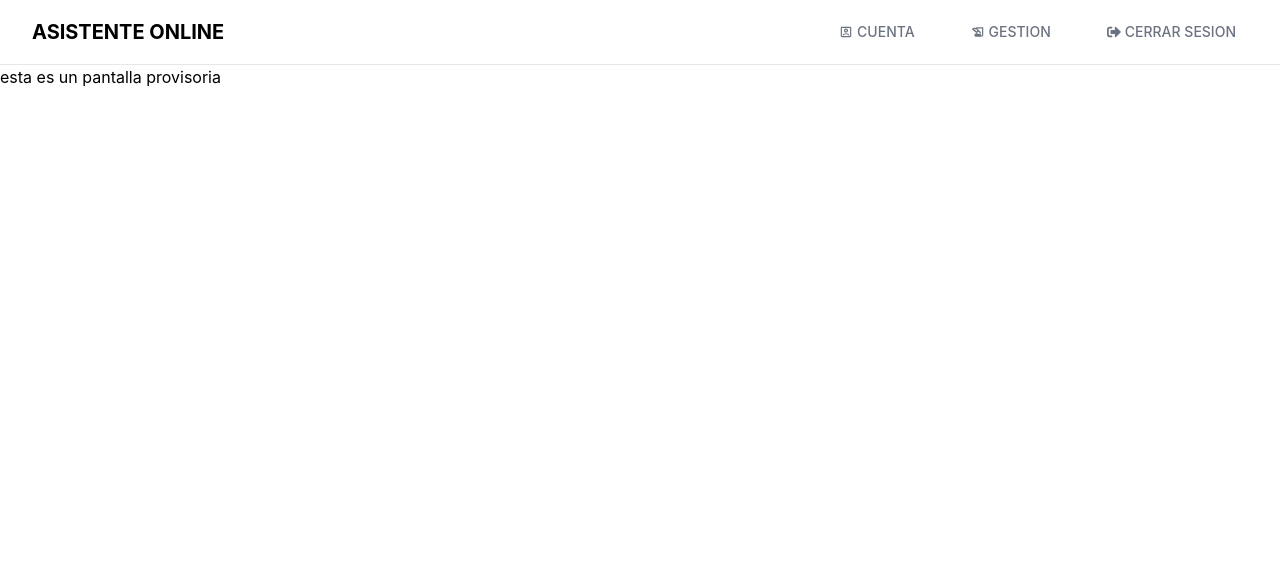
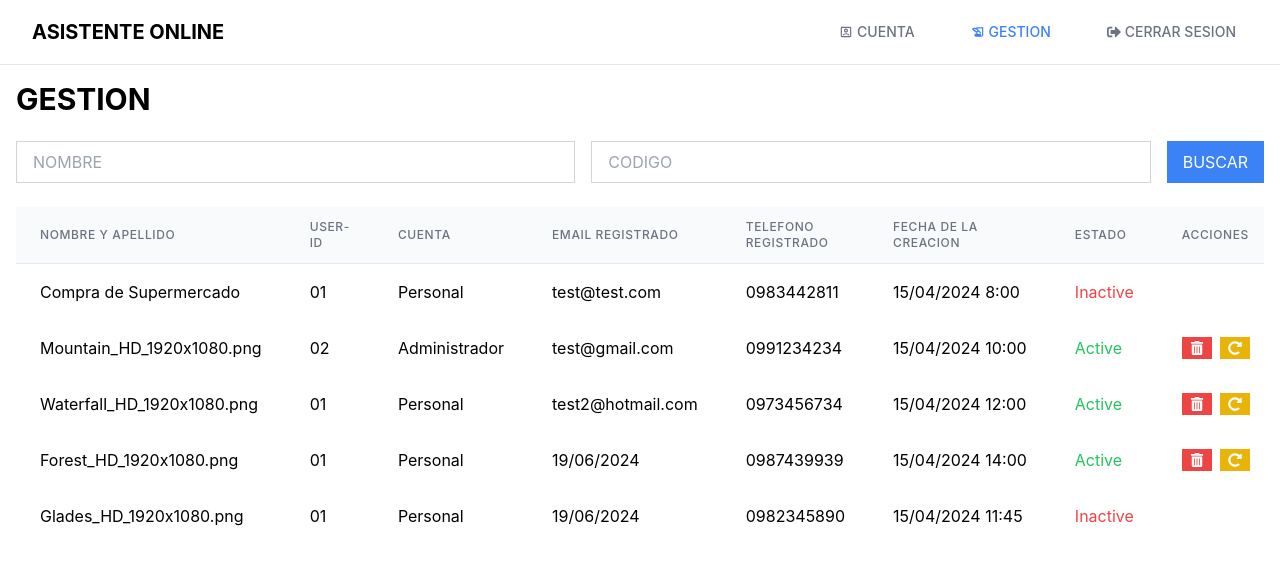
Before and after one commit to Renattab96/my-project-asistente, a React (Vite) app: page /support/gestion in a window 1280 px wide. Shown: the top 564 px of the page. Built offline with nearby package versions, Linux system fonts and the light colour scheme.

Commit message:
Maquetado sin integracion de Gestion desde un perfil Admin

```diff
--- a/src/App.tsx
+++ b/src/App.tsx
@@ -2,13 +2,13 @@ import React from "react";
 import { Routes, Route } from "react-router-dom";
 import "./App.css";
 import Login from "./components/login/Login";
-import LoginAdmin from "./components/LoginAdmin/loginAdmin" ;
-import ListaUsuario from  "./components/ListaUsuarios/ListaUsuarios";
-import Historic from "./components/historico/HistoryPage";
+import HistoryPage from "@components/historico/HistoryPage";
 import Cuenta from "./components/Cuenta/Cuenta";
 import Balance from "./components/balance/Balance";
 import Register from "./components/registro/Register";
 import Task from "./components/tarea/Tarea";
+import LoginAdmin from "./components/LoginAdmin/loginAdmin" ;
+import AdminUserTable from "./components/ListaUsuarios/AdminUserTable";
 
 
 
@@ -20,12 +20,12 @@ function App() {
       <Routes>
         <Route path="/" element={<Login />} />
         <Route path="/register" element={<Register />} />
-        <Route path='/support' element={<LoginAdmin />} />
-        <Route path='/support/gestion' element={< ListaUsuario />} />
-        <Route path="/historico" element={<Historic />} />
+        <Route path="/historico" element={<HistoryPage/>} />
         <Route path="/tarea" element={<Task />} />
         <Route path="/balance" element={<Balance />} />
         <Route path="/user_data/:id" element={<Cuenta />} />
+         <Route path='/support' element={<LoginAdmin />} />
+        <Route path='/support/gestion' element={< AdminUserTable />} />
       </Routes>
       {/* </BrowserRouter> */}
 
--- /dev/null
+++ b/src/components/ListaUsuarios/AdminUserTable.tsx
@@ -0,0 +1,196 @@
+import React, { useState } from 'react';
+import { FaTrashAlt, FaRedoAlt } from 'react-icons/fa';
+import { RiAccountBoxLine } from "react-icons/ri";
+import { MdOutlineHistoryEdu } from "react-icons/md";
+import { toast, ToastContainer } from 'react-toastify';
+import 'react-toastify/dist/ReactToastify.css';
+import NavbarAdmin from '@components/NavbarAdmin/NavbarAdmin';
+
+interface User {
+  id: string;
+  name: string;
+  userId: string;
+  accountType: string;
+  email: string;
+  phone: string;
+  creationDate: string;
+  status: 'Active' | 'Inactive';
+}
+
+const AdminUserTable: React.FC = () => {
+  const [menuOpen, setMenuOpen] = useState(false);
+  const [users, setUsers] = useState<User[]>([
+    {
+      id: '1',
+      name: 'Compra de Supermercado',
+      userId: '01',
+      accountType: 'Personal',
+      email: 'test@test.com',
+      phone: '0983442811',
+      creationDate: '15/04/2024 8:00',
+      status: 'Inactive',
+    },
+    {
+      id: '2',
+      name: 'Mountain_HD_1920x1080.png',
+      userId: '02',
+      accountType: 'Administrador',
+      email: 'test@gmail.com',
+      phone: '0991234234',
+      creationDate: '15/04/2024 10:00',
+      status: 'Active',
+    },
+    {
+      id: '3',
+      name: 'Waterfall_HD_1920x1080.png',
+      userId: '01',
+      accountType: 'Personal',
+      email: 'test2@hotmail.com',
+      phone: '0973456734',
+      creationDate: '15/04/2024 12:00',
+      status: 'Active',
+    },
+    {
+      id: '4',
+      name: 'Forest_HD_1920x1080.png',
+      userId: '01',
+      accountType: 'Personal',
+      email: '19/06/2024',
+      phone: '0987439939',
+      creationDate: '15/04/2024 14:00',
+      status: 'Active',
+    },
+    {
+      id: '5',
+      name: 'Glades_HD_1920x1080.png',
+      userId: '01',
+      accountType: 'Personal',
+      email: '19/06/2024',
+      phone: '0982345890',
+      creationDate: '15/04/2024 11:45',
+      status: 'Inactive',
+    },
+  ]);
+
+  // const toggleMenu = () => {
+  //   setMenuOpen(!menuOpen);
+  // };
+
+  const notify = () => {
+    toast.info('Funcionalidad en desarrollo', {
+      position: "top-right",
+      autoClose: 5000,
+      hideProgressBar: false,
+      closeOnClick: true,
+      pauseOnHover: true,
+      draggable: true,
+      progress: undefined,
+    });
+  };
+
+  // const handleDelete = (userId: string) => {
+  //   setUsers(users.filter(user => user.id !== userId));
+  // };
+
+  // const handleResetPassword = (userId: string) => {
+  //   console.log('Resetting password for user with ID:', userId);
+  //   // Lógica para restablecer la contraseña
+  // };
+
+  return (
+    <div>
+        <NavbarAdmin/>
+      <div className="container mx-auto p-4">
+        <h1 className="text-3xl font-bold mb-6">GESTION</h1>
+        <div className="flex flex-col md:flex-row mb-6 space-y-4 md:space-y-0 md:space-x-4">
+          <input
+            type="text"
+            placeholder="NOMBRE"
+            className="flex-1 px-4 py-2 border border-gray-300 rounded-md"
+          />
+          <input
+            type="text"
+            placeholder="CODIGO"
+            className="flex-1 px-4 py-2 border border-gray-300 rounded-md"
+          />
+          <button   onClick={notify} className="px-4 py-2 bg-blue-500 text-white rounded-md">BUSCAR</button>
+        </div>
+        <div className="overflow-x-auto">
+          <table className="min-w-full bg-white">
+            <thead>
+              <tr>
+                <th className="px-6 py-3 border-b border-gray-200 bg-gray-50 text-left text-xs font-medium text-gray-500 uppercase tracking-wider">Nombre y Apellido</th>
+                <th className="px-6 py-3 border-b border-gray-200 bg-gray-50 text-left text-xs font-medium text-gray-500 uppercase tracking-wider">User-id</th>
+                <th className="px-6 py-3 border-b border-gray-200 bg-gray-50 text-left text-xs font-medium text-gray-500 uppercase tracking-wider">Cuenta</th>
+                <th className="px-6 py-3 border-b border-gray-200 bg-gray-50 text-left text-xs font-medium text-gray-500 uppercase tracking-wider">Email registrado</th>
+                <th className="px-6 py-3 border-b border-gray-200 bg-gray-50 text-left text-xs font-medium text-gray-500 uppercase tracking-wider">Telefono registrado</th>
+                <th className="px-6 py-3 border-b border-gray-200 bg-gray-50 text-left text-xs font-medium text-gray-500 uppercase tracking-wider">Fecha de la creacion</th>
+                <th className="px-6 py-3 border-b border-gray-200 bg-gray-50 text-left text-xs font-medium text-gray-500 uppercase tracking-wider">Estado</th>
+                <th className="px-6 py-3 border-b border-gray-200 bg-gray-50 text-left text-xs font-medium text-gray-500 uppercase tracking-wider">Acciones</th>
+              </tr>
+            </thead>
+            <tbody>
+              {users.map((user) => (
+                <tr key={user.id}>
+                  <td className="px-6 py-4 whitespace-nowrap">{user.name}</td>
+                  <td className="px-6 py-4 whitespace-nowrap">{user.userId}</td>
+                  <td className="px-6 py-4 whitespace-nowrap">{user.accountType}</td>
+                  <td className="px-6 py-4 whitespace-nowrap">{user.email}</td>
+                  <td className="px-6 py-4 whitespace-nowrap">{user.phone}</td>
+                  <td className="px-6 py-4 whitespace-nowrap">{user.creationDate}</td>
+                  <td className={`px-6 py-4 whitespace-nowrap ${user.status === 'Active' ? 'text-green-500' : 'text-red-500'}`}>
+                    {user.status}
+                  </td>
+                  <td className="px-6 py-4 whitespace-nowrap">
+                    {user.status === 'Active' && (
+                      <div className="flex space-x-2">
+                        <button
+                          className="px-2 py-1 text-sm bg-red-500 text-white rounded-md"
+                          // onClick={() => handleDelete(user.id)}
+                          onClick={notify}
+                        >
+                          <FaTrashAlt />
+                        </button>
+                        <button
+                          className="px-2 py-1 text-sm bg-yellow-500 text-white rounded-md"
+                          // onClick={() => handleResetPassword(user.id)}
+                          onClick={notify}
+                        >
+                          <FaRedoAlt />
+                        </button>
+                      </div>
+                    )}
+                  </td>
+                </tr>
+              ))}
+            </tbody>
+          </table>
+        </div>
+      </div>
+      <ToastContainer />
+    </div>
+  );
+};
+
+export default AdminUserTable;
+
+
+
+
+// import React from "react";
+// import NavbarAdmin from "@components/NavbarAdmin/NavbarAdmin";
+
+// const ListaUsuario = () => {
+//   return (
+//     <>
+//       <div>
+//         <NavbarAdmin />
+//       </div>
+//       <div>
+//         <h1>esta es un pantalla provisoria </h1>
+//       </div>
+//     </>
+//   );
+// };
+
+// export default ListaUsuario;
--- a/src/components/ListaUsuarios/ListaUsuarios.tsx
+++ /dev/null
@@ -1,17 +0,0 @@
-import React from "react";
-import NavbarAdmin from "@components/NavbarAdmin/NavbarAdmin";
-
-const ListaUsuario = () => {
-  return (
-    <>
-      <div>
-        <NavbarAdmin />
-      </div>
-      <div>
-        <h1>esta es un pantalla provisoria </h1>
-      </div>
-    </>
-  );
-};
-
-export default ListaUsuario;
--- a/src/components/LoginAdmin/loginAdmin.tsx
+++ b/src/components/LoginAdmin/loginAdmin.tsx
@@ -18,7 +18,7 @@ const LoginAdmin = () => {
     <div className="flex flex-col h-screen justify-between">
       <header className="p-4 bg-white shadow-md flex justify-between items-center">
         <h1 className="text-2xl font-bold">ASISTENTE ONLINE</h1>
-        <Link to="/" className="text-lg">Accede a tu Asistente Online</Link>
+        <Link to="/" className="text-lg">Sitio Oficial </Link>
       </header>
       <main className="flex-grow flex items-center justify-center bg-blue-200">
         <div className="w-full max-w-md p-8 space-y-6 bg-gray-100 rounded-lg shadow-lg">
--- a/src/components/NavbarAdmin/NavbarAdmin.tsx
+++ b/src/components/NavbarAdmin/NavbarAdmin.tsx
@@ -1,14 +1,14 @@
 import React, { useState } from 'react';
-import { Link } from 'react-router-dom';
+import { Link, useLocation } from 'react-router-dom';
 import { FaSignOutAlt } from 'react-icons/fa';
 import { RiAccountBoxLine } from "react-icons/ri";
 import { MdOutlineHistoryEdu } from "react-icons/md";
-
 import 'react-toastify/dist/ReactToastify.css';
 import { toast, ToastContainer } from 'react-toastify';
 
 const NavbarAdmin: React.FC = () => {
   const [menuOpen, setMenuOpen] = useState(false);
+  const location = useLocation();
 
   const toggleMenu = () => {
     setMenuOpen(!menuOpen);
@@ -26,6 +26,10 @@ const NavbarAdmin: React.FC = () => {
     });
   };
 
+  const isActive = (path: string) => {
+    return location.pathname === path ? 'text-blue-500' : 'text-gray-500';
+  };
+
   return (
     <nav className="bg-white border-b border-gray-200">
       <div className="max-w-7xl mx-auto px-4 sm:px-6 lg:px-8">
@@ -34,13 +38,23 @@ const NavbarAdmin: React.FC = () => {
             <Link to="/" className="text-xl font-bold">ASISTENTE ONLINE</Link>
           </div>
           <div className="hidden md:flex md:space-x-8 md:ml-10">
-            <Link onClick={notify} to={'#'} className="text-gray-500 hover:text-gray-700 px-3 py-2 rounded-md text-sm font-medium flex items-center">
+            <Link
+              onClick={notify}
+              to={'#'}
+              className={`${isActive('/cuenta')} hover:text-gray-700 px-3 py-2 rounded-md text-sm font-medium flex items-center`}
+            >
               <RiAccountBoxLine className="mr-1" /> CUENTA
             </Link>
-            <Link to={"/support/gestion"} className="text-gray-500 hover:text-gray-700 px-3 py-2 rounded-md text-sm font-medium flex items-center">
+            <Link
+              to={"/support/gestion"}
+              className={`${isActive('/support/gestion')} hover:text-gray-700 px-3 py-2 rounded-md text-sm font-medium flex items-center`}
+            >
               <MdOutlineHistoryEdu className="mr-1" /> GESTION
             </Link>
-            <Link to="/support" className="text-gray-500 hover:text-gray-700 px-3 py-2 rounded-md text-sm font-medium flex items-center">
+            <Link
+              to="/support"
+              className={`${isActive('/support')} hover:text-gray-700 px-3 py-2 rounded-md text-sm font-medium flex items-center`}
+            >
               <FaSignOutAlt className="mr-1" /> CERRAR SESION
             </Link>
           </div>
@@ -66,16 +80,25 @@ const NavbarAdmin: React.FC = () => {
           </div>
         </div>
       </div>
-
       <div className={`${menuOpen ? 'block' : 'hidden'} md:hidden`} id="mobile-menu">
         <div className="px-2 pt-2 pb-3 space-y-1 sm:px-3">
-          <Link onClick={notify} to={'#'} className="text-gray-700 block px-3 py-2 rounded-md text-base font-medium flex items-center">
+          <Link
+            onClick={notify}
+            to={'#'}
+            className={`${isActive('/cuenta')} hover:text-gray-700 block px-3 py-2 rounded-md text-base font-medium flex items-center`}
+          >
             <RiAccountBoxLine className="mr-1" /> CUENTA
           </Link>
-          <Link to={"/support/gestion"} className="text-gray-700 block px-3 py-2 rounded-md text-base font-medium flex items-center">
+          <Link
+            to={"/support/gestion"}
+            className={`${isActive('/support/gestion')} hover:text-gray-700 block px-3 py-2 rounded-md text-base font-medium flex items-center`}
+          >
             <MdOutlineHistoryEdu className="mr-1" /> GESTION
           </Link>
-          <Link to="/support" className="text-gray-700 block px-3 py-2 rounded-md text-base font-medium flex items-center">
+          <Link
+            to="/support"
+            className={`${isActive('/support')} hover:text-gray-700 block px-3 py-2 rounded-md text-base font-medium flex items-center`}
+          >
             <FaSignOutAlt className="mr-1" /> CERRAR SESION
           </Link>
         </div>
```
Also changed, not shown: src/components/historico/HistoryPage.tsx (+4 -7 lines).
